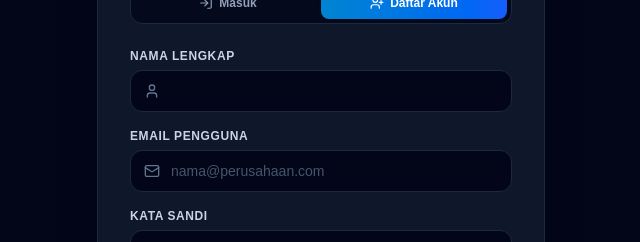
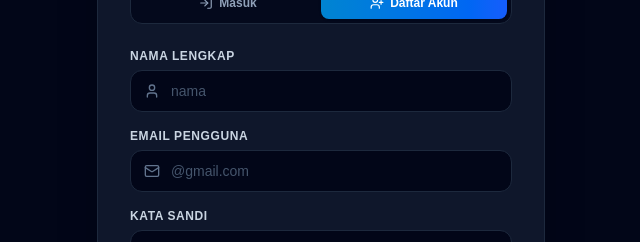
Before and after one commit to Aurakha/Rosta, a Next.js app: page /login in a window 1280 px wide. Both pictures are taken after a click on the button "Daftar Akun". Shown: the part 288-530 px from the top of the page, without its empty margins (319-959 px from the left). Built offline with nearby package versions, Linux system fonts and the light colour scheme; no server answers.

Commit message:
style: update login and registration input placeholders to nama and @gmail.com

```diff
--- a/src/app/(auth)/login/page.tsx
+++ b/src/app/(auth)/login/page.tsx
@@ -152,6 +152,7 @@ function LoginForm() {
                   required
                   value={nama}
                   onChange={(e) => setNama(e.target.value)}
+                  placeholder="nama"
                   className="w-full pl-10 pr-4 py-2.5 bg-slate-950 border border-slate-800 rounded-xl text-sm text-slate-100 placeholder:text-slate-600 focus:outline-hidden focus:border-sky-500 transition"
                 />
               </div>
@@ -169,7 +170,7 @@ function LoginForm() {
                 required
                 value={email}
                 onChange={(e) => setEmail(e.target.value)}
-                placeholder="nama@perusahaan.com"
+                placeholder="@gmail.com"
                 className="w-full pl-10 pr-4 py-2.5 bg-slate-950 border border-slate-800 rounded-xl text-sm text-slate-100 placeholder:text-slate-600 focus:outline-hidden focus:border-sky-500 transition"
               />
             </div>
```
